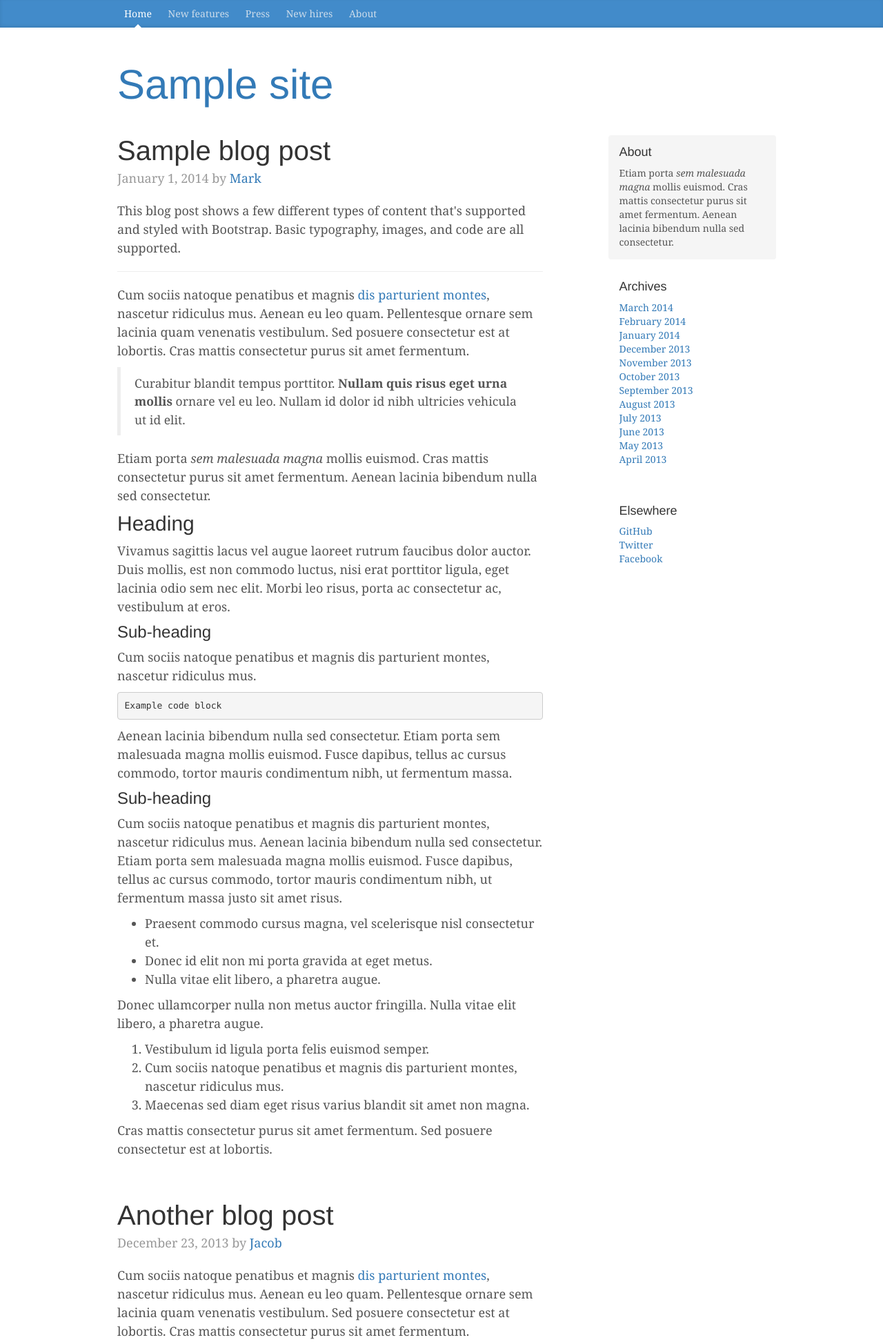
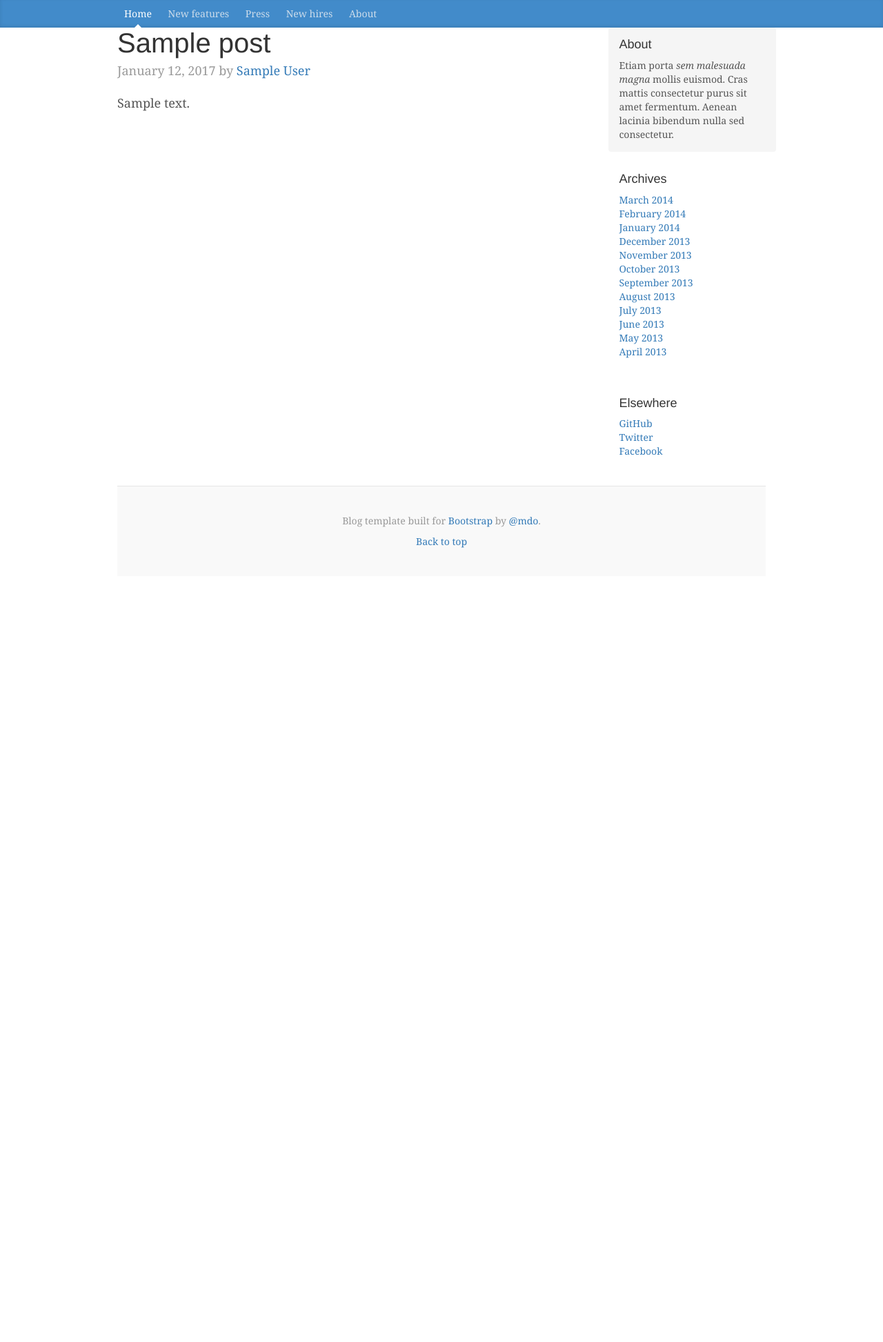
Before and after one commit to Neniah/wordpress_theme, a WordPress theme: template index.php in a window 1280 px wide. Shown: the top 1945 px of the page at 69% size. After the commit the page ends 794 px from the top, so only its background shows below. Run offline with PHP 8.4 and a stand-in for WordPress, Linux system fonts and the light colour scheme; the site name, menu and one post (Sample post) are stand-ins, and other content is empty; some libraries are stand-ins or nearby versions.

Commit message:
Showing a post, all posts

```diff
--- a/content.php
+++ b/content.php
@@ -1,84 +1,7 @@
-<div class="blog-header">
-  <h1 class="blog-title"><a href="<?php bloginfo('wpurl');?>"><?php echo get_bloginfo('name'); ?></a></h1>
-  <p class="lead blog-description"><?php echo get_bloginfo('description'); ?></p>
-</div>
+<div class="blog-post">
+	<h2 class="blog-post-title"><?php the_title(); ?></h2>
+	<p class="blog-post-meta"><?php the_date(); ?> by <a href="#"><?php the_author(); ?></a></p>
 
-<div class="row">
+ <?php the_content(); ?>
 
-  <div class="col-sm-8 blog-main">
-
-    <div class="blog-post">
-      <h2 class="blog-post-title">Sample blog post</h2>
-      <p class="blog-post-meta">January 1, 2014 by <a href="#">Mark</a></p>
-
-      <p>This blog post shows a few different types of content that's supported and styled with Bootstrap. Basic typography, images, and code are all supported.</p>
-      <hr>
-      <p>Cum sociis natoque penatibus et magnis <a href="#">dis parturient montes</a>, nascetur ridiculus mus. Aenean eu leo quam. Pellentesque ornare sem lacinia quam venenatis vestibulum. Sed posuere consectetur est at lobortis. Cras mattis consectetur purus sit amet fermentum.</p>
-      <blockquote>
-        <p>Curabitur blandit tempus porttitor. <strong>Nullam quis risus eget urna mollis</strong> ornare vel eu leo. Nullam id dolor id nibh ultricies vehicula ut id elit.</p>
-      </blockquote>
-      <p>Etiam porta <em>sem malesuada magna</em> mollis euismod. Cras mattis consectetur purus sit amet fermentum. Aenean lacinia bibendum nulla sed consectetur.</p>
-      <h2>Heading</h2>
-      <p>Vivamus sagittis lacus vel augue laoreet rutrum faucibus dolor auctor. Duis mollis, est non commodo luctus, nisi erat porttitor ligula, eget lacinia odio sem nec elit. Morbi leo risus, porta ac consectetur ac, vestibulum at eros.</p>
-      <h3>Sub-heading</h3>
-      <p>Cum sociis natoque penatibus et magnis dis parturient montes, nascetur ridiculus mus.</p>
-      <pre><code>Example code block</code></pre>
-      <p>Aenean lacinia bibendum nulla sed consectetur. Etiam porta sem malesuada magna mollis euismod. Fusce dapibus, tellus ac cursus commodo, tortor mauris condimentum nibh, ut fermentum massa.</p>
-      <h3>Sub-heading</h3>
-      <p>Cum sociis natoque penatibus et magnis dis parturient montes, nascetur ridiculus mus. Aenean lacinia bibendum nulla sed consectetur. Etiam porta sem malesuada magna mollis euismod. Fusce dapibus, tellus ac cursus commodo, tortor mauris condimentum nibh, ut fermentum massa justo sit amet risus.</p>
-      <ul>
-        <li>Praesent commodo cursus magna, vel scelerisque nisl consectetur et.</li>
-        <li>Donec id elit non mi porta gravida at eget metus.</li>
-        <li>Nulla vitae elit libero, a pharetra augue.</li>
-      </ul>
-      <p>Donec ullamcorper nulla non metus auctor fringilla. Nulla vitae elit libero, a pharetra augue.</p>
-      <ol>
-        <li>Vestibulum id ligula porta felis euismod semper.</li>
-        <li>Cum sociis natoque penatibus et magnis dis parturient montes, nascetur ridiculus mus.</li>
-        <li>Maecenas sed diam eget risus varius blandit sit amet non magna.</li>
-      </ol>
-      <p>Cras mattis consectetur purus sit amet fermentum. Sed posuere consectetur est at lobortis.</p>
-    </div><!-- /.blog-post -->
-
-    <div class="blog-post">
-      <h2 class="blog-post-title">Another blog post</h2>
-      <p class="blog-post-meta">December 23, 2013 by <a href="#">Jacob</a></p>
-
-      <p>Cum sociis natoque penatibus et magnis <a href="#">dis parturient montes</a>, nascetur ridiculus mus. Aenean eu leo quam. Pellentesque ornare sem lacinia quam venenatis vestibulum. Sed posuere consectetur est at lobortis. Cras mattis consectetur purus sit amet fermentum.</p>
-      <blockquote>
-        <p>Curabitur blandit tempus porttitor. <strong>Nullam quis risus eget urna mollis</strong> ornare vel eu leo. Nullam id dolor id nibh ultricies vehicula ut id elit.</p>
-      </blockquote>
-      <p>Etiam porta <em>sem malesuada magna</em> mollis euismod. Cras mattis consectetur purus sit amet fermentum. Aenean lacinia bibendum nulla sed consectetur.</p>
-      <p>Vivamus sagittis lacus vel augue laoreet rutrum faucibus dolor auctor. Duis mollis, est non commodo luctus, nisi erat porttitor ligula, eget lacinia odio sem nec elit. Morbi leo risus, porta ac consectetur ac, vestibulum at eros.</p>
-    </div><!-- /.blog-post -->
-
-    <div class="blog-post">
-      <h2 class="blog-post-title">New feature</h2>
-      <p class="blog-post-meta">December 14, 2013 by <a href="#">Chris</a></p>
-
-      <p>Cum sociis natoque penatibus et magnis dis parturient montes, nascetur ridiculus mus. Aenean lacinia bibendum nulla sed consectetur. Etiam porta sem malesuada magna mollis euismod. Fusce dapibus, tellus ac cursus commodo, tortor mauris condimentum nibh, ut fermentum massa justo sit amet risus.</p>
-      <ul>
-        <li>Praesent commodo cursus magna, vel scelerisque nisl consectetur et.</li>
-        <li>Donec id elit non mi porta gravida at eget metus.</li>
-        <li>Nulla vitae elit libero, a pharetra augue.</li>
-      </ul>
-      <p>Etiam porta <em>sem malesuada magna</em> mollis euismod. Cras mattis consectetur purus sit amet fermentum. Aenean lacinia bibendum nulla sed consectetur.</p>
-      <p>Donec ullamcorper nulla non metus auctor fringilla. Nulla vitae elit libero, a pharetra augue.</p>
-    </div><!-- /.blog-post -->
-
-    <nav>
-      <ul class="pager">
-        <li><a href="#">Previous</a></li>
-        <li><a href="#">Next</a></li>
-      </ul>
-    </nav>
-
-
-
-
-  </div><!-- /.blog-main -->
-  <?php get_sidebar();?>
-<?php wp_sidebar(); ?>
-
-
-</div><!-- /.row -->
+</div><!-- /.blog-post -->
--- a/index.php
+++ b/index.php
@@ -1,14 +1,23 @@
+<?php get_header(); ?>
 
+	<div class="container">
+    <div class="row">
 
-<?php get_header();?>
+  		<div class="col-sm-8 blog-main">
 
+  			<?php
+  			if ( have_posts() ) : while ( have_posts() ) : the_post();
 
+  				get_template_part( 'content', get_post_format() );
 
-    <div class="container">
+  			endwhile; endif;
+  			?>
 
-      <?php get_template_part('content', get_post_format() );?>
+  		</div> <!-- /.blog-main -->
 
+  		<?php get_sidebar(); ?>
 
+  	</div> <!-- /.row -->
 
-    </div><!-- /.container -->
-    <?php get_footer(); ?>
+<?php get_footer(); ?>
+	</div><!-- container -->
```
